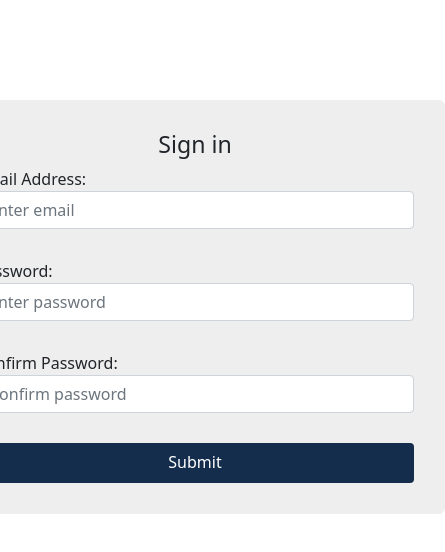
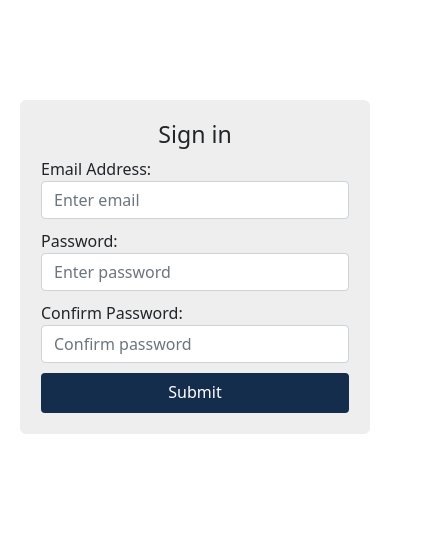
Before and after one commit to Chiamaka007/form-validation, a React (Create React App) app: page / in a window 390 px wide. Shown: the top 552 px of the page, 445 px wide, since content can reach past the window. Built offline with nearby package versions, Linux system fonts and the light colour scheme.

Commit message:
added media queries

```diff
--- a/package.json
+++ b/package.json
@@ -12,7 +12,8 @@
     "react-dom": "^17.0.2",
     "react-scripts": "5.0.0",
     "web-vitals": "^2.1.3",
-    "yarn": "^1.22.17"
+    "yarn": "^1.22.17",
+    "yup": "^0.32.11"
   },
   "scripts": {
     "start": "react-scripts start",
--- a/src/App.css
+++ b/src/App.css
@@ -3,17 +3,17 @@
   justify-content: center;
   align-items: center;
   margin-top: 100px;
+}
 
-}
 .form-group {
-  width: 500px;
+  width: 450px  ;
   border: 1px solid #EEEEEE;
   padding: 30px;
   border-radius: 6px;
   background-color: #EEEEEE;
 }
-.form-control {
-  margin-bottom: 30px;
+.text-danger {
+margin-bottom: 20px;
 }
 .button {
   background-color:  #142d4c;
@@ -21,3 +21,13 @@
   border-radius: 4px;
   height: 40px
 }
+
+@media only screen and (max-width: 600px) {
+.form-group {
+  width: 350px;
+  padding: 20px;
+}
+.text-danger {
+  margin-bottom: 10px;
+}
+}
--- a/src/Form.js
+++ b/src/Form.js
@@ -34,7 +34,7 @@ class Form extends React.Component {
         input["confirm_password"] = "";
         this.setState({input:input});
 
-        alert('Demo Form is submited');
+        alert('Form is submited');
     }
   }
 
@@ -42,6 +42,7 @@ class Form extends React.Component {
       let input = this.state.input;
       let errors = {};
       let isValid = true;
+
 
       if (!input["email"]) {
         isValid = false;
```
Also changed, not shown: 1 other file (tests, documents, lock files or other folders).
